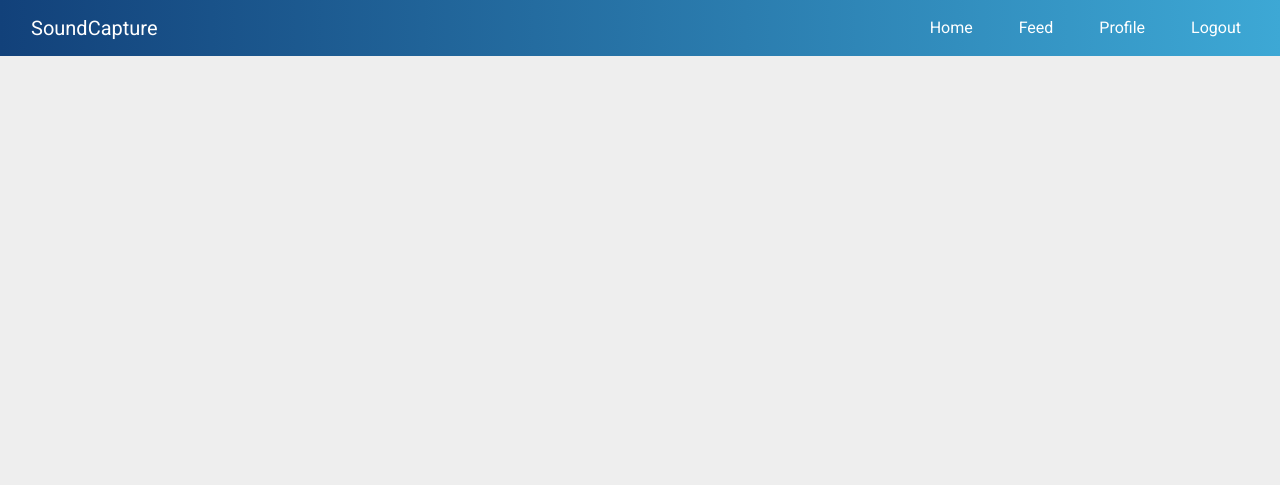
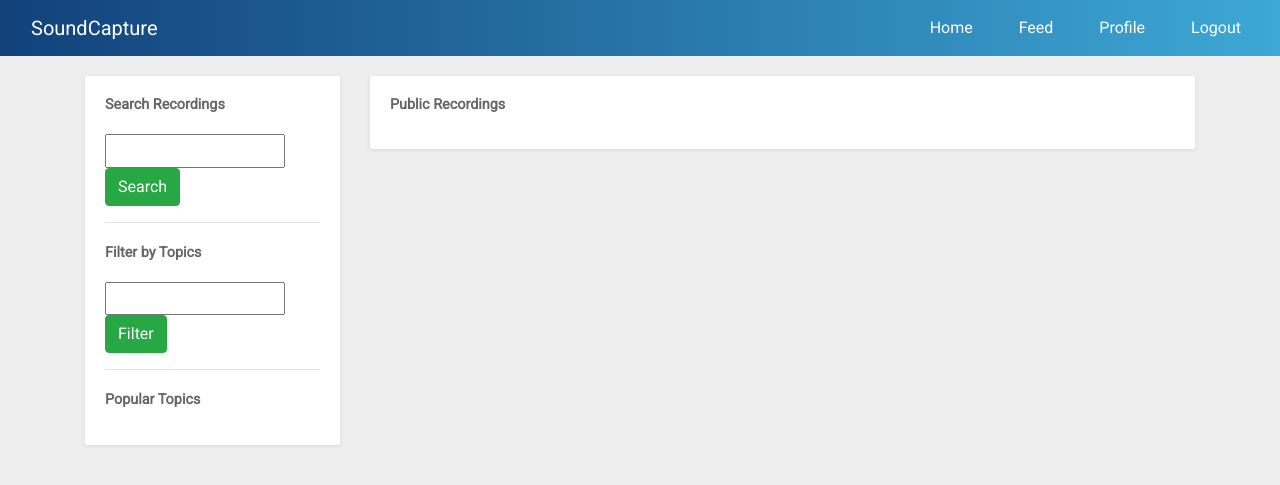
Before and after one commit to lps116/radio_recording_app, a Django app: page /recordings/ in a window 1280 px wide. Shown: the top 485 px of the page. Run offline with Django 3.2, Linux system fonts and the light colour scheme; the visitor is signed in with stand-in values (Sample User, id 1); data that the repository does not hold is empty; some libraries are stand-ins or nearby versions.

Commit message:
feed layout improved

```diff
--- a/account/templates/account/profile.html
+++ b/account/templates/account/profile.html
@@ -21,8 +21,8 @@
         </ul>
         <hr>
         {% endif %}
-          <p><strong>Schedule Recording</strong></p>
-            {% if request.user == user %}
+          {% if request.user == user %}
+          <p><strong>Schedule a Recording</strong></p>
             <form action="." method="POST">
               {% csrf_token %}
               {{form.title}}
@@ -34,8 +34,8 @@
               {{form.public}}
               <input type="Submit" value="Schedule">
             </form>
-            {% endif %}
           <hr>
+          {% endif %}
 
           <p><strong>Pending</strong></p>
           <ul>
--- a/recordings/templates/recordings/index.html
+++ b/recordings/templates/recordings/index.html
@@ -1,13 +1,76 @@
 {% extends 'base.html' %}
+{% load static %}
 
 {% block content %}
 
+<!-- https://www.bootdey.com/snippets/view/support-tickets#html -->
+<div class="padding"></div>
 <div class="container">
-{% for recording in recordings %}
-<p><a href="{% url 'profile' username=recording.user.username%}">{{recording.user.username}}</a>--
-  <a href="{% url 'recording' pk=recording.id %}">{{recording.title}}</a> -- {{recording.end_datetime}} -- {{recording.id}}</p>
-<hr>
-{% endfor %}
+<section class="content">
+  <div class="row">
+    <div class="col-md-3">
+      <div class="grid support">
+        <div class="grid-body">
+
+          <p><strong>Search Recordings</strong></p>
+            <form action="." method="POST">
+              <input type="text">
+              <button type="submit" value="Search" class="btn btn-success">Search</button>
+            </form>
+          <hr>
+
+          <p><strong>Filter by Topics</strong></p>
+          <form action="." method="POST">
+            <input type="text">
+             <button type="submit" value="Search" class="btn btn-success">Filter</button>
+          </form>
+          <hr>
+
+          <p><strong>Popular Topics</strong></p>
+
+          <ul>
+            {% for tag in popular_tags%}
+            <li>{{tag.tag}}<span class="pull-right">{{tag.recordings.count}}</span></li>
+            {% endfor %}
+          </ul>
+
+        </div>
+      </div>
+    </div>
+
+    <!-- BEGIN TICKET -->
+    <div class="col-md-9">
+      <div class="grid support-content">
+         <div class="grid-body">
+          <p><strong>Public Recordings</strong></p>
+          <div class="row">
+            <!-- BEGIN TICKET CONTENT -->
+            <div class="col-md-12">
+              <ul class="list-group fa-padding">
+
+              {% for recording in recordings %}
+                <li class="list-group-item" data-toggle="modal" data-target="#issue">
+                  <div class="media">
+                    <i class="fa fa-check pull-left text-success"></i>
+                    <div class="media-body">
+                      <strong>{{recording.user.username}}</strong> on <strong>{{recording.radio_station.name}}</strong> <span class="label label-danger">{{recording.title}}</span><span class="number pull-right">{{recording.start_datetime}}</span>
+                      {% if not recording.description %}
+                      <p class="info"></p>
+                      {% else %}
+                      <p class="info">{{recording.description}}</p>
+                      {% endif %}
+                  </div>
+                </li>
+                {% endfor %}
+
+              </ul>
+            </div>
+          </div>
+        </div>
+      </div>
+    </div>
+  </div>
+</section>
 </div>
 
 {% endblock %}
--- a/recordings/views.py
+++ b/recordings/views.py
@@ -1,12 +1,15 @@
 from django.shortcuts import render
-from .models import Recording
+from .models import Recording, Tag
 from django.contrib.auth.decorators import login_required
+from django.db.models import Count
 
 @login_required(login_url='/login/')
 def recordings_index(response):
   recordings = Recording.objects.filter(status="complete", public=True).order_by('-end_datetime')
+  popular_tags = Tag.objects.annotate(recordings_count=Count('recordings')).order_by('-recordings_count')[:10]
   context = {
-    "recordings" : recordings
+    "recordings" : recordings,
+    "popular_tags" : popular_tags
   }
   return render(response, 'recordings/index.html', context)
 
```
